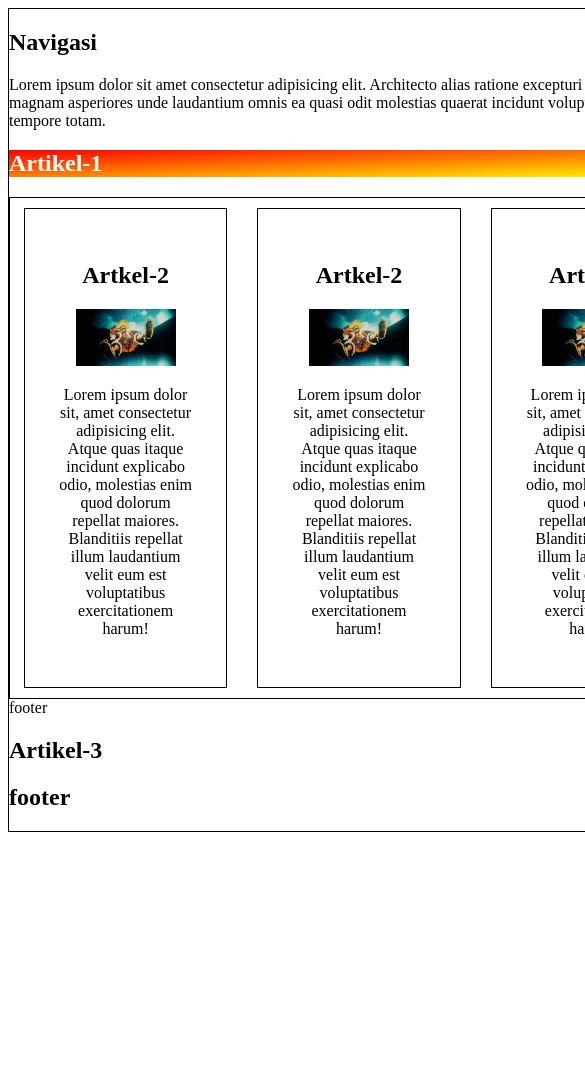
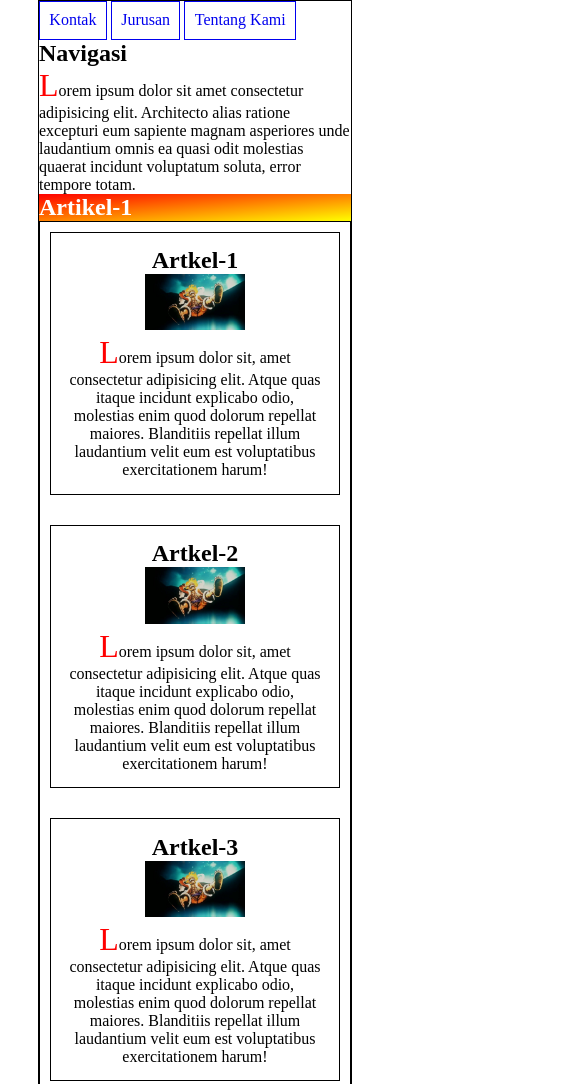
Before and after one commit to MuchammadAdiFirmansyah/pemrograman-web, a plain HTML site: page PEMROGRAMAN WEB BG ADI/html-css/index.html in a window 390 px wide. Shown: the top 1084 px of the page, 585 px wide, since content can reach past the window. Before the commit the page ends 844 px from the top, so only its background shows below. Drawn offline with Linux system fonts and the light colour scheme.

Commit message:
versi 0.4

```diff
--- a/PEMROGRAMAN WEB BG ADI/html-css/index.html
+++ b/PEMROGRAMAN WEB BG ADI/html-css/index.html
@@ -7,8 +7,14 @@
     <link rel="stylesheet" href="style.css">
 </head>
 <body>
-    <div class="wadah border">
+    <div class="wadah border tempat">
+
         <nav>
+            <ul>
+                <a href="#satu"><li class="display border">Kontak</li></a>
+                <a href="#dua"><li class="display border">Jurusan</li></a>
+                <a href="#tiga"><li class="display border">Tentang Kami</li></a>
+            </ul>
             <h2>Navigasi</h2>
             <p>Lorem ipsum dolor sit amet consectetur adipisicing elit. Architecto alias ratione excepturi eum sapiente magnam asperiores unde laudantium omnis ea quasi odit molestias quaerat incidunt voluptatum soluta, error tempore totam.</p>
         </nav>
@@ -16,19 +22,22 @@
             <article class="warna">
                 <h2>Artikel-1</h2>
             </article>
-            <article class="border horizontal">
-                <div class="card border rata">
+            <article class="border horizontal respon">
+
+                <div class="card border rata lebar" id="satu">
+                    <h2>Artkel-1</h2>
+                    <img src="image/luffy.jpg" alt="luffy">
+                    <P>Lorem ipsum dolor sit, amet consectetur adipisicing elit. Atque quas itaque incidunt explicabo odio, molestias enim quod dolorum repellat maiores. Blanditiis repellat illum laudantium velit eum est voluptatibus exercitationem harum!</P>
+                </div>
+
+                <div class="card border rata lebar" id="dua">
                     <h2>Artkel-2</h2>
                     <img src="image/luffy.jpg" alt="luffy">
                     <P>Lorem ipsum dolor sit, amet consectetur adipisicing elit. Atque quas itaque incidunt explicabo odio, molestias enim quod dolorum repellat maiores. Blanditiis repellat illum laudantium velit eum est voluptatibus exercitationem harum!</P>
                 </div>
-                <div class="card border rata">
-                    <h2>Artkel-2</h2>
-                    <img src="image/luffy.jpg" alt="luffy">
-                    <P>Lorem ipsum dolor sit, amet consectetur adipisicing elit. Atque quas itaque incidunt explicabo odio, molestias enim quod dolorum repellat maiores. Blanditiis repellat illum laudantium velit eum est voluptatibus exercitationem harum!</P>
-                </div>
-                 <div class="card border rata">
-                    <h2>Artkel-2</h2>
+
+                 <div class="card border rata lebar" id="tiga">
+                    <h2>Artkel-3</h2>
                     <img src="image/luffy.jpg" alt="luffy">
                     <P>Lorem ipsum dolor sit, amet consectetur adipisicing elit. Atque quas itaque incidunt explicabo odio, molestias enim quod dolorum repellat maiores. Blanditiis repellat illum laudantium velit eum est voluptatibus exercitationem harum!</P>
                 </div>
--- a/PEMROGRAMAN WEB BG ADI/html-css/style.css
+++ b/PEMROGRAMAN WEB BG ADI/html-css/style.css
@@ -7,6 +7,41 @@
     width: 700px;
     margin: auto;
 }
+
+
+li:hover{
+    background-color: red;
+}
+
+.card:target{
+    background-color: yellow;
+}
+
+p::first-letter {
+    color: #ff0000;
+    font-size: xx-large;
+}
+
+.display {
+    display: inline-block;
+    padding: 3%;
+
+}
+
+.display:hover{
+    animation-name: animasi ;
+    animation-duration: 5s;
+
+}
+
+
+@keyframes animasi {
+    0%   {background-color: red}
+    25%  {background-color: yellow}
+    50%  {background-color: blue}
+    100% {background-color: green}
+}
+
 
 
 .warna{
@@ -32,6 +67,25 @@ img{
     gap: 30px;
 }
 
+
 .rata {
     text-align: center;
 }
+
+
+@media only screen and (max-width: 500px) {
+    *{
+        margin: 0px;
+        padding: 0px;
+    }
+   .tempat{
+    width: 80%;
+   }
+   .lebar{
+    width: 100%;
+   }
+   .respon{
+    display: flex;
+    flex-direction: column;
+   }
+}
```
